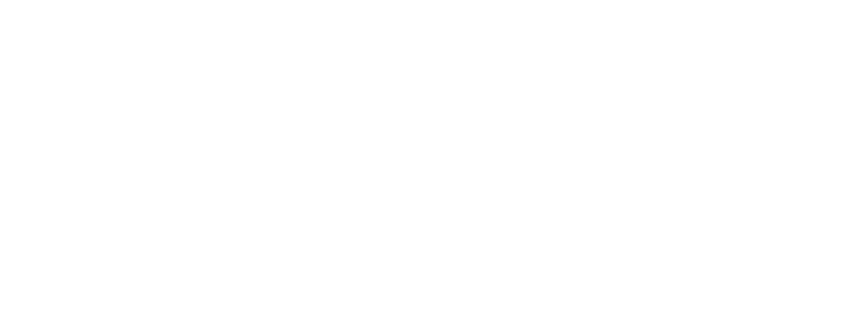
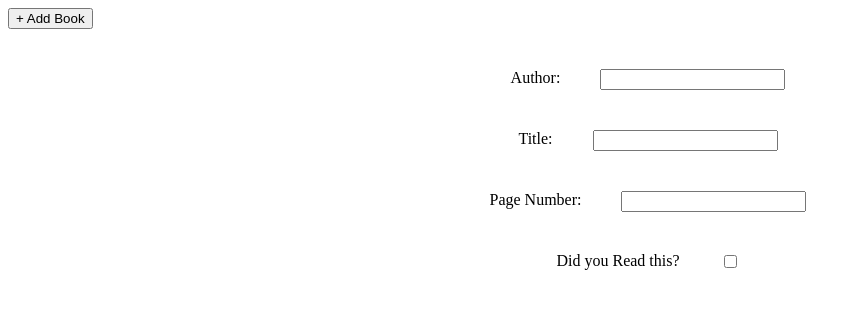
Before and after one commit to AlekAlvarez/library, a plain HTML site: page index.html in a window 1280 px wide. Shown: the whole page, without its empty margins (0-861 px from the left). Drawn offline with Linux system fonts and the light colour scheme.

Commit message:
Initiliazes form

```diff
--- a/index.html
+++ b/index.html
@@ -8,6 +8,25 @@
         <link href="style.css" rel="stylesheet">
     </head>
     <body>
-        <script src="script.js"></script>
+        <script src="script.js" defer></script>
+        <button id="add-book">+ Add Book</button>
+        <form id="form">
+            <div class="row">
+                <label for="author">Author:</label>
+                <input name="author" type="text">
+            </div>
+            <div class="row">
+                <label for="title">Title:</label>
+                <input name="title" type="text">
+            </div>
+            <div class="row">
+                <label for="pageNumbers">Page Number:</label>
+                <input name="pageNumbers" type="number">
+            </div>
+            <div class="row">
+                <label for="isRead">Did you Read this?</label>
+                <input name="isRead" type="checkbox">
+            </div>
+        </form>
     </body>
 </html>
--- a/script.js
+++ b/script.js
@@ -1,4 +1,16 @@
 const myLibrary=[];
+const addButton=document.querySelector("#add-book");
+const body=document.querySelector("body");
+addButton.addEventListener("click",()=>{
+    if(document.querySelector("body #book-form")==null){
+        let form=document.createElement("form");
+        let author=document.createElement("label");
+        form.setAttribute("id","book-form");
+        author.innerText=author;
+        form.appendChild(author);
+        body.appendChild(form);
+    }
+});
 function Book(author,title,pageNumbers,isRead,index){
     this.author=author;
     this.title=title;
--- a/style.css
+++ b/style.css
@@ -0,0 +1,16 @@
+#form{
+    display:flex;
+    flex-direction: column;
+    width:75vw;
+    height:25vh;
+    margin-left:12.5vw;
+    margin-right:12.5vw;
+    gap:5vh;
+    padding-top:5vh;
+    padding-bottom: 5vh;
+}
+.row{
+    display: flex;
+    justify-content: center;
+    gap:5vh;
+}
```
